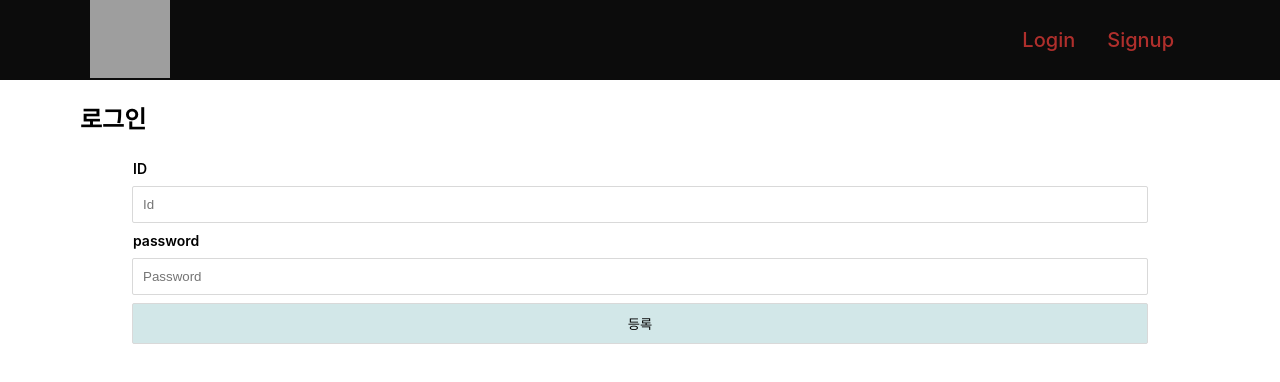
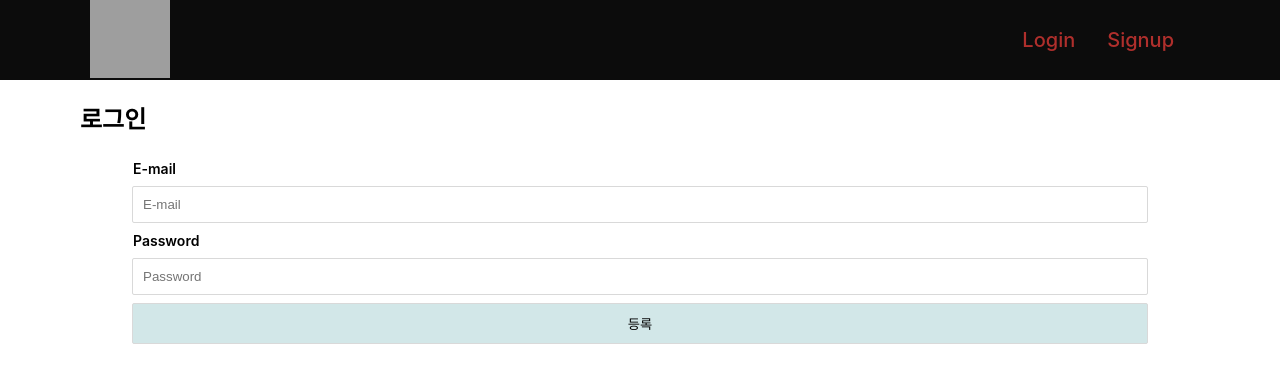
Before and after one commit to HiGeuni/muflix, a React (Create React App) app: page /login in a window 1280 px wide. Shown: the top 382 px of the page. Built offline with nearby package versions, Linux system fonts and the light colour scheme; grey boxes are pictures that could not be loaded.

Commit message:
Add login

```diff
--- a/src/App.js
+++ b/src/App.js
@@ -12,14 +12,21 @@ import SignInForm from './components/Signin';
 import Profile from './components/Profile';
 import Signin from './components/Signin';
 import Signup from './components/Signup';
+import Axios from 'axios';
 
 // isLogin은 상태 관리하기
 
 function App() {
-  const [isLoginned, setIsLogin] = useState(false);
+  const [isLoginned, setLogin] = useState(false);
+
+  const loginHandler = async () => {
+    const response = await Axios.get('http://localhost:4000/users/check');
+    console.log(response);
+  }
+
   return (
     <>
-      <Header isLogin={isLoginned} />
+      <Header isLogin={false} />
       <Padding />
       <Routes>
         <Route path="/" element={
--- a/src/components/Signin.jsx
+++ b/src/components/Signin.jsx
@@ -1,18 +1,37 @@
 // react-hook-form을 이용해서 form을 만들기
 import {useForm} from "react-hook-form";
 import NewStyle from "./Style";
+import Axios from 'axios';
+import {useNavigate } from 'react-router-dom';
 
 function SignInForm(){
-    const {register, handleSubmit} = useForm();
+    const { register, watch, handleSubmit } = useForm();
+    const navigate = useNavigate();
+    const onValid = async (data) => {
+        const response = await Axios.post('http://localhost:4000/users/signin',data);
+        console.log(response);
+        if(response.data == 'Try Again!') alert('없는 계정입니다.')
+        else navigate("/")
+    };
+    const onInvalid = (data) => console.log(data, "onInvalid");
     return (
         <>
             <NewStyle>
                 <h2>로그인</h2>
-                <form onSubmit={handleSubmit((data) => alert(JSON.stringify(data)))}>
-                    <label>ID</label>
-                    <input name="id" {...register("id")} placeholder="Id"/>
-                    <label>password</label>
-                    <input name="password" type="password" {...register("password")} placeholder="Password"/>
+                <form onSubmit={handleSubmit(onValid, onInvalid)}>
+                    <label>E-mail</label>
+                    <input name="email"
+                        {...register("email", { required: "email error", pattern: /^[\w.]+@[\w.]+\.[A-Za-z]{2,3}$/i })}
+                        placeholder="E-mail"
+                        type="text"
+                    />
+                    <label>Password</label>
+                    <input name="password"
+                        type="password" {...register("password", {required: "password error", minLength: {
+                            value:8, message: "too short"
+                        }})}
+                        placeholder="Password"
+                    />
                     <input type="submit" className="submitButton" value="등록" />
                 </form>
             </NewStyle>
```
